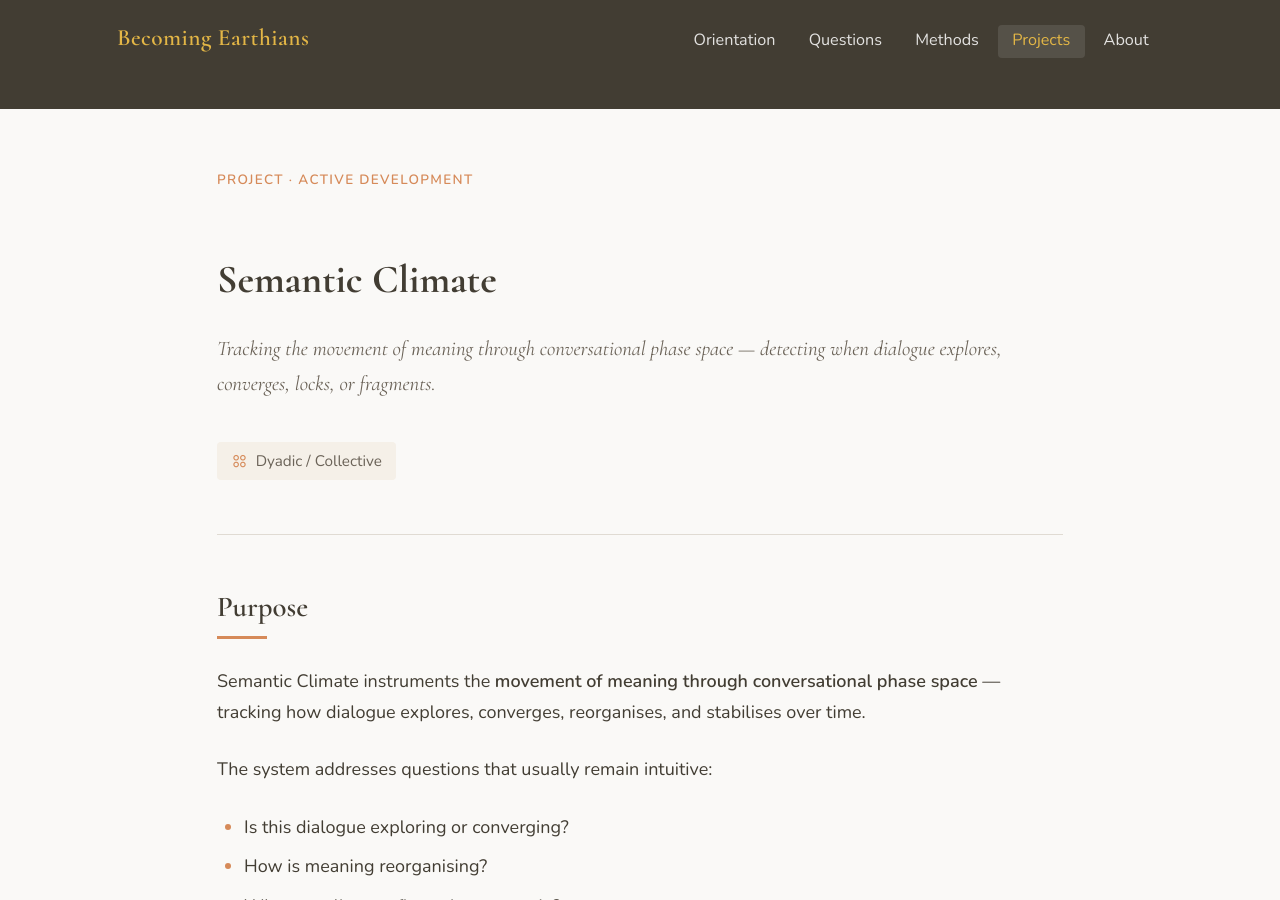
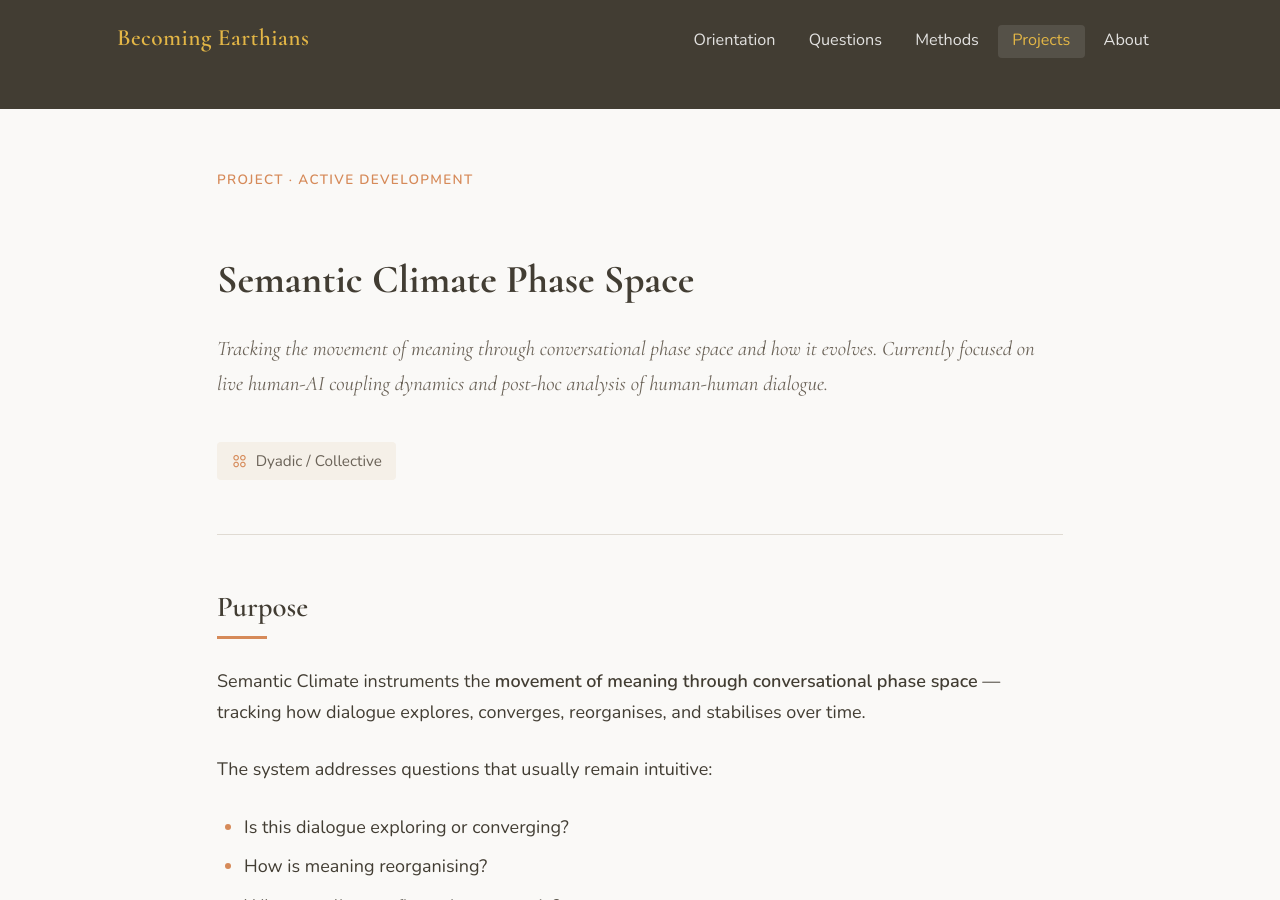
Before and after one commit to m3data/becoming-earthians, a Jekyll site: the page built from _projects/semantic-climate.md, in a window 1280 px wide and 900 px high. Built offline with Jekyll 4.4.1, drawn with Linux system fonts in a browser that asks for light colours.

Commit message:
changes to content across projects

```diff
--- a/_projects/semantic-climate.md
+++ b/_projects/semantic-climate.md
@@ -1,7 +1,7 @@
 ---
-title: Semantic Climate
+title: Semantic Climate Phase Space
 slug: semantic-climate
-summary: Tracking the movement of meaning through conversational phase space — detecting when dialogue explores, converges, locks, or fragments.
+summary: Tracking the movement of meaning through conversational phase space and how it evolves. Currently focused on live human-AI coupling dynamics and post-hoc analysis of human-human dialogue.
 status: Active development
 scale: Dyadic / Collective
 icon: ph-chats-circle
@@ -16,6 +16,7 @@ related_questions:
 Semantic Climate instruments the **movement of meaning through conversational phase space** — tracking how dialogue explores, converges, reorganises, and stabilises over time.
 
 The system addresses questions that usually remain intuitive:
+
 - Is this dialogue exploring or converging?
 - How is meaning reorganising?
 - What coupling configuration are we in?
```
Also changed, not shown: _projects/entangled-cognition-protocol.md (+2 -1 lines), _projects/entrainment-coherence-abm.md (+1 -1 lines), _projects/somatic-ai-safety.md (+1 -1 lines).
